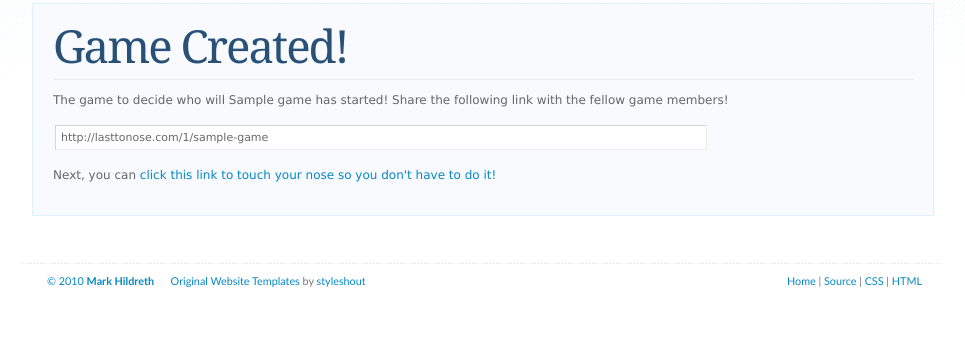
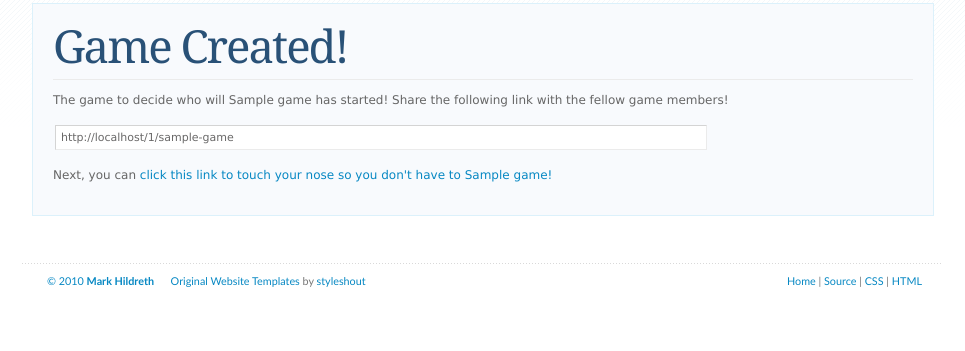
Before and after one commit to markhildreth/lasttonose, a Flask app: page /game_created/1 in a window 1280 px wide. Shown: the part 98-449 px from the top of the page, without its empty margins (158-1123 px from the left). Run offline with Flask 2, Linux system fonts and the light colour scheme; tables that the repository leaves empty hold one stand-in row (values such as "Sample post"); parts of the project's set-up code (start-up, migrations or seed data) failed here and were passed over.

Commit message:
Proper handling of URLs.

```diff
--- a/lasttonose/templates/game_created.html
+++ b/lasttonose/templates/game_created.html
@@ -4,7 +4,7 @@
     <h2>Game Created!</h2>
     <p>The game to decide who will {{ game.name }} has started! Share the following link with the fellow game members!</p>
 
-    <input class="long_text" style="margin-left: 2em;" type="text" value="http://lasttonose.com{{encoded_path}}"/>
+    <input class="long_text" style="margin-left: 2em;" type="text" value="{{game_url}}"/>
 
-    <p>Next, you can <a href="{{encoded_path}}">click this link to touch your nose so you don't have to do it!</p>
+    <p>Next, you can <a href="{{game_url}}">click this link to touch your nose so you don't have to {{ game.name }}!</p>
 {% endblock content %}
--- a/lasttonose/views.py
+++ b/lasttonose/views.py
@@ -28,7 +28,7 @@ def _quote_game_name(game_name):
     return ''.join([x for x in game_name if x in acceptable_characters])
 
 def _url_for_game_intro(game):
-    return url_for('game', game_id=game.id, game_description=_quote_game_name(game.name))
+    return url_for('game', game_id=game.id, game_description=_quote_game_name(game.name), _external=True)
 
 def _url_for_game(game):
     return url_for('game_results', game_id=game.id, game_description=_quote_game_name(game.name))
@@ -65,7 +65,7 @@ def game_created(game_id):
 
     context = {
         'game' : game,
-        'encoded_path' : _url_for_game_intro(game),
+        'game_url' : _url_for_game_intro(game),
     }
     return render_template('/game_created.html', **context)
 
```
